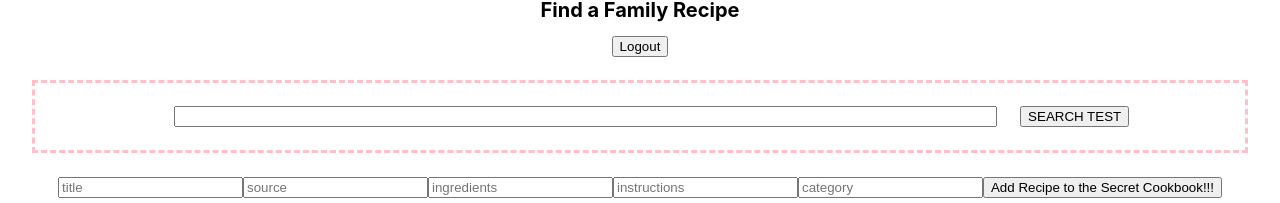
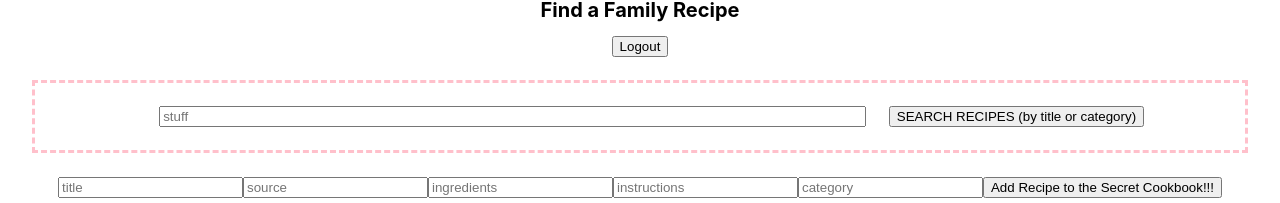
Before and after one commit to sfrc-lambda-bw-july-2019/sfrc-FE, a React (Create React App) app in the folder sfrc/: page /homepage in a window 1280 px wide. Shown: the part 177-380 px from the top of the page. Built offline with nearby package versions, Linux system fonts and the light colour scheme; no server answers; sample sign-in values are in the browser's storage.

Commit message:
Search is more or less working

```diff
--- a/sfrc/src/components/HomePage.css
+++ b/sfrc/src/components/HomePage.css
@@ -17,5 +17,5 @@
 .searchbar-form input {
     margin-right: 2%;
     margin-left: 2%;
-    width: 70%;
+    width: 60%;
 }
--- a/sfrc/src/components/HomePage.js
+++ b/sfrc/src/components/HomePage.js
@@ -6,8 +6,27 @@ import RecipeList from './RecipeList';
 import RecipeForm from './RecipeForm';
 
 class HomePage extends React.Component {
+  constructor(props){
+    super(props);
+    this.state = {
+      searchCriteria:""
+    }
+  }
+
   componentDidMount() {
     this.props.getRecipes();
+  }
+
+  componentDidUpdate(prevProps) {
+    if (
+      this.props.searchCriteria &&
+      prevProps.searchCriteria != this.props.searchCriteria)
+      {
+      this.setState({
+        searchCriteria:this.props.searchCriteria
+      });
+    }
+    //this.props.getRecipes();
   }
 
   addRecipe = recipe => {
@@ -30,10 +49,20 @@ class HomePage extends React.Component {
     this.props.getRecipes();
   }
 
-  search = event => {
+  submitSearch = event => {
     event.preventDefault();
-    this.props.search("Search at home page started");
+    this.props.search(this.state.searchCriteria);
+    this.setState({
+      searchCriteria:""
+    })
+    this.props.getRecipes();
+  }
 
+  searchHandler= event =>{
+    event.persist();
+    this.setState({
+        [event.target.name]: event.target.value
+    });
   }
 
   logoutButton = e => {
@@ -47,9 +76,15 @@ class HomePage extends React.Component {
       <div className="homepage-container">
         <h1>Find a Family Recipe</h1>
         <button onClick={this.logoutButton}>Logout</button>
-        <form className="searchbar-form">
-          <input type="text" name="searchCriteria"></input>
-          <button onClick={this.search}>SEARCH TEST</button>
+        <form onSubmit={this.submitSearch} className="searchbar-form">
+          <input
+            onChange={this.searchHandler}
+            placeholder="stuff"
+            value={this.state.searchCriteria}
+            name="searchCriteria"
+          />
+
+          <button type="submit">SEARCH RECIPES (by title or category)</button>
         </form>
         <RecipeForm addRecipe = {this.addRecipe} selectedRecipe={this.props.selectedRecipe} updateRecipe={this.updateRecipe}/>
         {this.props.fetchingRecipes ? <p>Wait a minute...</p> : <RecipeList deleteRecipe={this.deleteRecipe} selectRecipe={this.selectRecipe}/>}
--- a/sfrc/src/components/RecipeList.js
+++ b/sfrc/src/components/RecipeList.js
@@ -18,12 +18,20 @@ class RecipeList extends React.Component {
   render() {
     return (
       <RecipeContainer>
-        {this.props.recipes.map(recipe => (
-          <Recipe recipe = {recipe}
-                  key={recipe.id}
-                  deleteRecipe={this.props.deleteRecipe}
-                  selectRecipe={this.props.selectRecipe}/>
-        ))}
+
+        {this.props.filteredRecipes.length > 0 ?
+                this.props.filteredRecipes.map(
+                  recipe =>  <Recipe recipe = {recipe}
+                                     key={recipe.id}
+                                     deleteRecipe={this.props.deleteRecipe}
+                                      selectRecipe={this.props.selectRecipe}/> ):
+                this.props.recipes.map(
+                  recipe => (
+                    <Recipe recipe = {recipe}
+                            key={recipe.id}
+                            deleteRecipe={this.props.deleteRecipe}
+                            selectRecipe={this.props.selectRecipe}/>
+                  ))}
       </RecipeContainer>
     );
   }
--- a/sfrc/src/reducers/index.js
+++ b/sfrc/src/reducers/index.js
@@ -35,7 +35,7 @@ const initialState = {
   registerUser: false,
   recipes:[],
   selectedRecipe:null,
-  filteredRecipes:['not empty', 'not empty']
+  filteredRecipes:[]
 };
 
 function reducer(state = initialState, action) {
@@ -168,7 +168,16 @@ function reducer(state = initialState, action) {
     case SEARCH_STARTED:
       return {
         ...state,
-        filteredRecipes: action.payload
+        filteredRecipes: state.recipes.filter( recipe => {
+            if (recipe.title.toLowerCase().includes(action.payload.toLowerCase()) || recipe.category.toLowerCase().includes(action.payload.toLowerCase()) ){
+              return recipe;
+            } else {
+              return false;
+            }
+
+            }
+
+          )
       }
 
 
```
